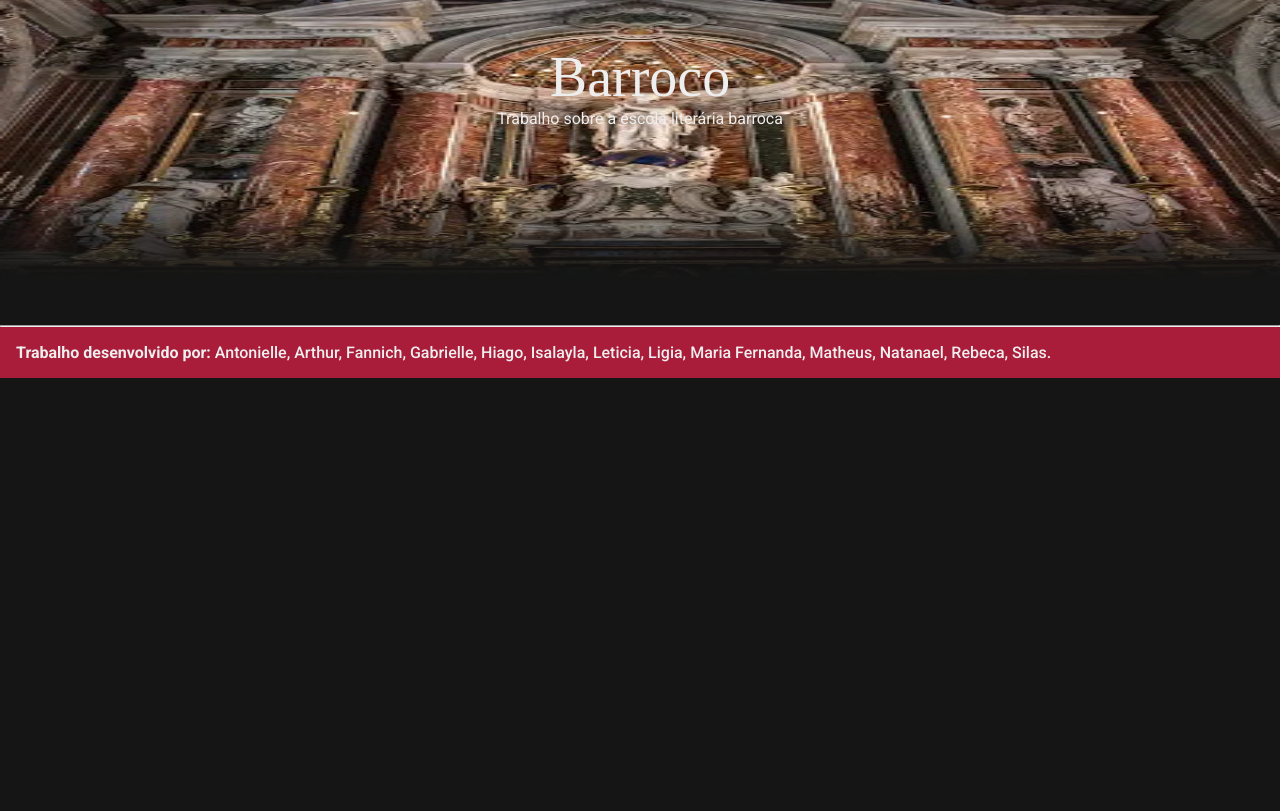
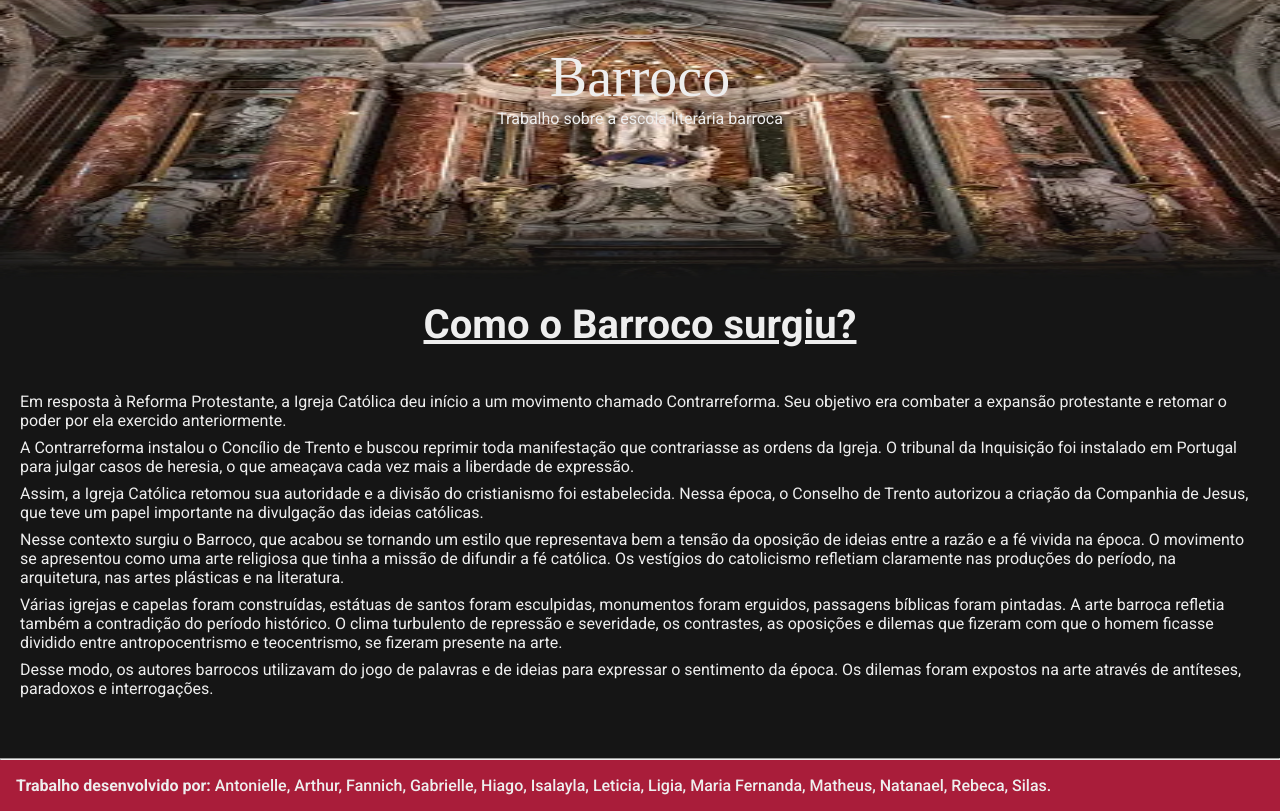
Before and after one commit to NatanaelABarbosa/Barroco, a plain HTML site: page pages/surgimento.html in a window 1280 px wide. Shown: the part 84-895 px from the top of the page. Before the commit the page ends 800 px from the top, so only its background shows below. Drawn offline with Linux system fonts and the light colour scheme; a web font is replaced by a local one.

Commit message:
Surgimento e o Barroco no Brasil

```diff
--- a/pages/surgimento.html
+++ b/pages/surgimento.html
@@ -23,8 +23,14 @@
             <p class="tema__texto">Trabalho sobre a escola literária barroca</p>
         </section>
     </div>
-    <main>
-
+    <main class="surgimento">
+        <h2 class="surgimento__titulo">Como o Barroco surgiu?</h2>
+        <p class="surgimento__texto">Em resposta à Reforma Protestante, a Igreja Católica deu início a um movimento chamado Contrarreforma. Seu objetivo era combater a expansão protestante e retomar o poder por ela exercido anteriormente.</p>
+        <p class="surgimento__texto">A Contrarreforma instalou o Concílio de Trento e buscou reprimir toda manifestação que contrariasse as ordens da Igreja. O tribunal da Inquisição foi instalado em Portugal para julgar casos de heresia, o que ameaçava cada vez mais a liberdade de expressão.</p>
+        <p class="surgimento__texto">Assim, a Igreja Católica retomou sua autoridade e a divisão do cristianismo foi estabelecida. Nessa época, o Conselho de Trento autorizou a criação da Companhia de Jesus, que teve um papel importante na divulgação das ideias católicas.</p>
+        <p class="surgimento__texto">Nesse contexto surgiu o Barroco, que acabou se tornando um estilo que representava bem a tensão da oposição de ideias entre a razão e a fé vivida na época. O movimento se apresentou como uma arte religiosa que tinha a missão de difundir a fé católica. Os vestígios do catolicismo refletiam claramente nas produções do período, na arquitetura, nas artes plásticas e na literatura. </p>
+        <p class="surgimento__texto">Várias igrejas e capelas foram construídas, estátuas de santos foram esculpidas, monumentos foram erguidos, passagens bíblicas foram pintadas. A arte barroca refletia também a contradição do período histórico. O clima turbulento de repressão e severidade, os contrastes, as oposições e dilemas que fizeram com que o homem ficasse dividido entre antropocentrismo e teocentrismo, se fizeram presente na arte.</p>
+        <p class="surgimento__texto">Desse modo, os autores barrocos utilizavam do jogo de palavras e de ideias para expressar o sentimento da época. Os dilemas foram expostos na arte através de antíteses, paradoxos e interrogações.</p>
     </main>
 
     <hr/>
--- a/styles/style.css
+++ b/styles/style.css
@@ -3,6 +3,7 @@
 @import url(resumo.css);
 @import url(rodape.css);
 @import url(definicao.css);
+@import url(surgimento.css);
 @import url('https://fonts.googleapis.com/css2?family=DM+Serif+Text:ital@0;1&family=Inter:ital,opsz,wght@0,14..32,100..900;1,14..32,100..900&family=Poppins:wght@300;400;500;700&family=Roboto:ital,wght@0,100;0,300;0,400;0,500;0,700;0,900;1,100;1,300;1,400;1,500;1,700;1,900&display=swap');
 
 * {
--- /dev/null
+++ b/styles/surgimento.css
@@ -0,0 +1,15 @@
+.surgimento {
+    padding: 1em;
+}
+
+.surgimento__titulo {
+    text-align: center;
+    text-decoration: underline;
+    font-size: 2.5em;
+    font-weight: 700;
+    padding-bottom: 1em;
+}
+
+.surgimento__texto {
+    padding: 0.25em;
+}
```
Also changed, not shown: pages/definicao.html (+3 -0 lines).
